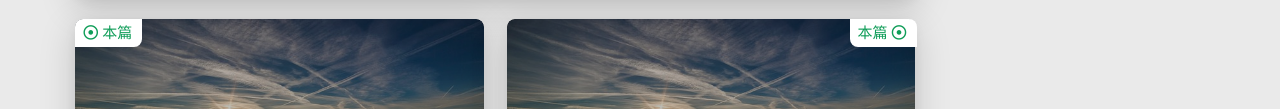
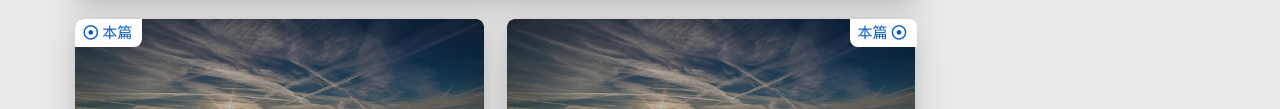
Before and after one commit to ChangeKuan/changekuan2021.github.io, a plain HTML site: page 2021/02/12/This-is-my-first-blog/index.html in a window 1280 px wide. Shown: the part 831-940 px from the top of the page. Drawn offline with Linux system fonts and the light colour scheme; some packages are replaced by stand-ins of ours; a script that the page names is missing.

Commit message:
Site updated: 2021-02-12 14:40:27

```diff
--- a/css/matery.css
+++ b/css/matery.css
@@ -245,7 +245,7 @@ mark {
 }
 
 .text-color {
-    color: #0f9d58 !important;
+    color: #095ac5 !important;
 }
 
 .white-color {
```
